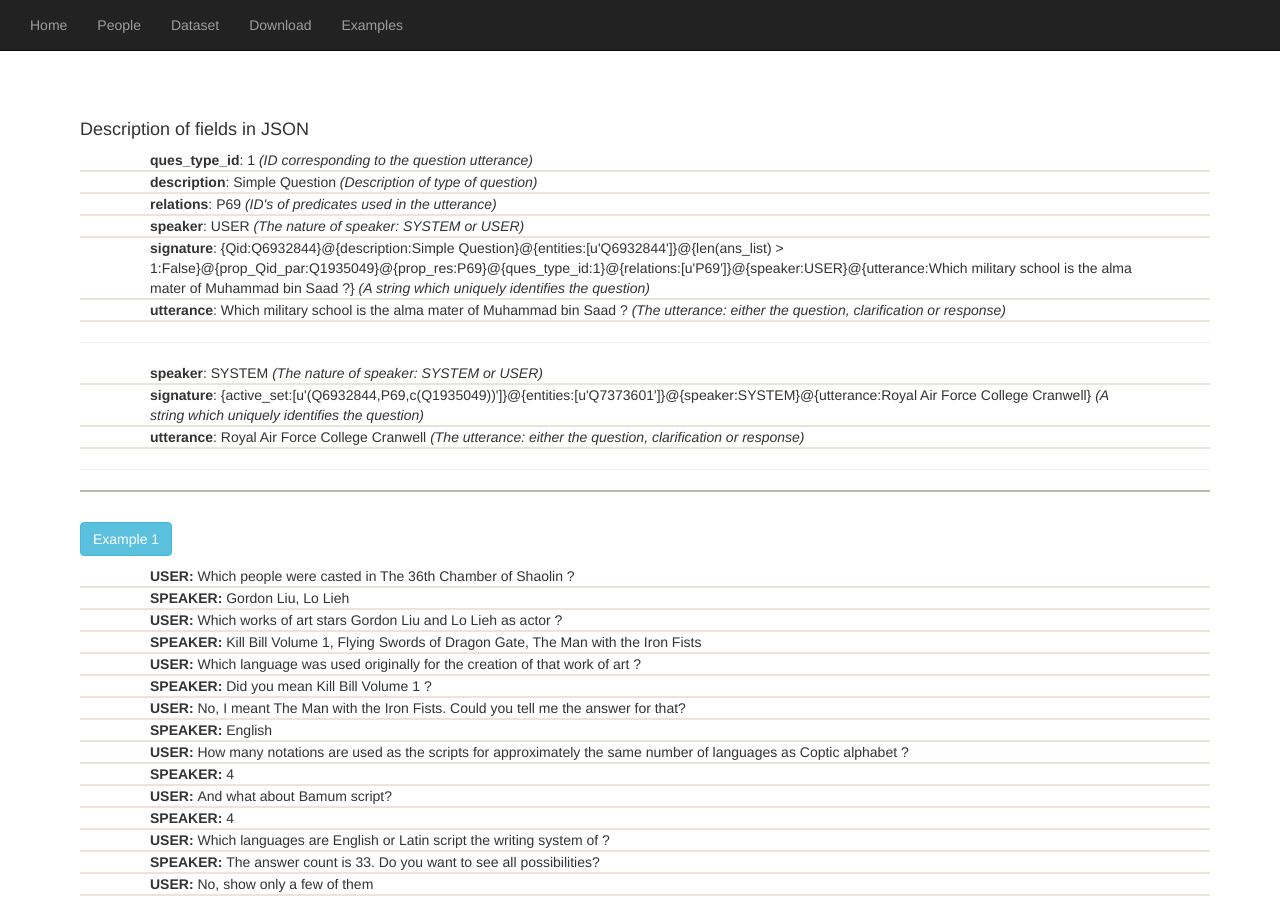
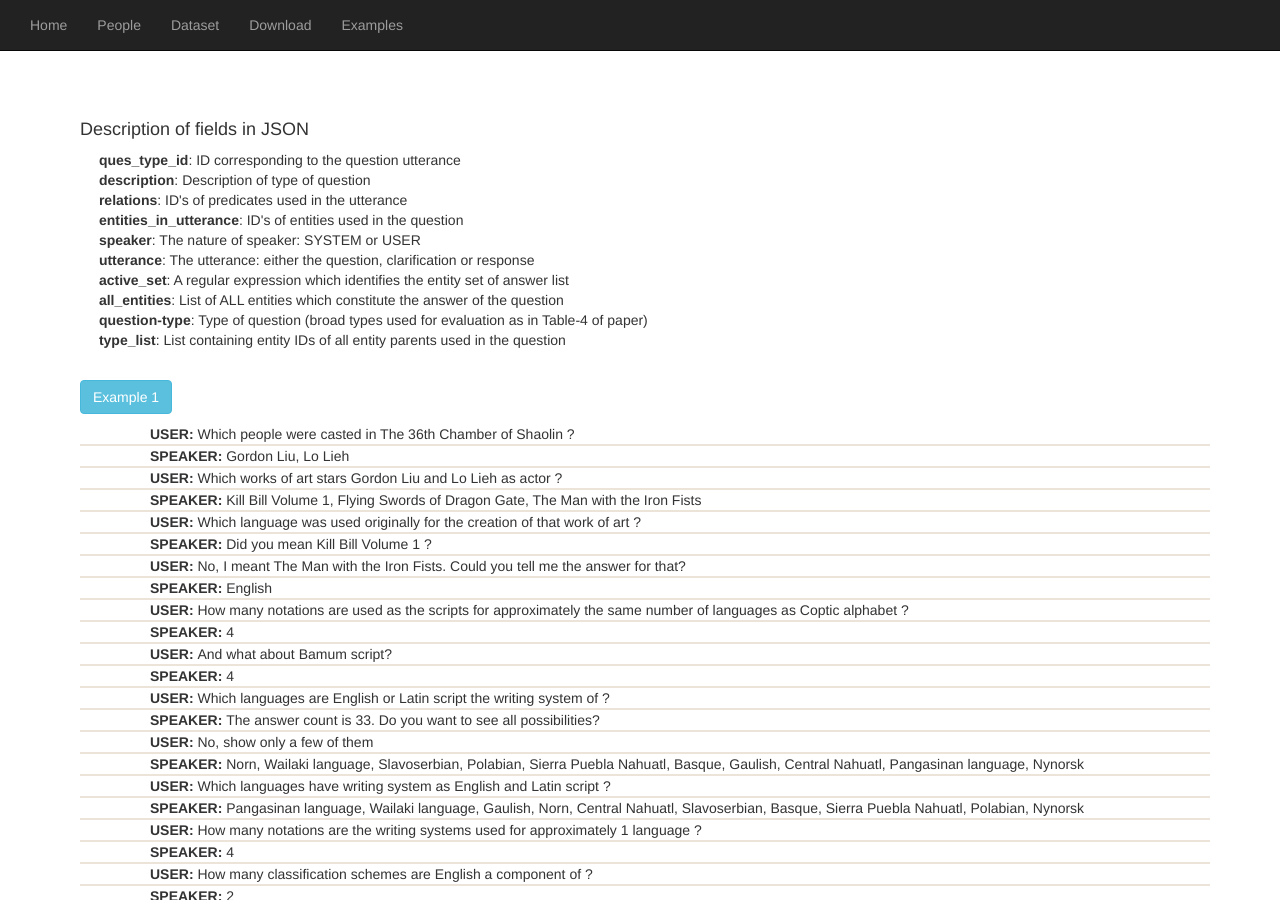
Before and after one commit to amritasaha1812/CSQA, a Jekyll site: the page _pages/example.html, which Jekyll copies as it is, in a window 1280 px wide and 900 px high. Built offline with Jekyll 4.4.1, drawn with Linux system fonts in a browser that asks for light colours; nearby versions of some CDN libraries.

Commit message:
field description

```diff
--- a/_pages/example.html
+++ b/_pages/example.html
@@ -43,44 +43,45 @@
 
       $(function() {
 
-       $.getJSON('../example_dialogs/ex_1.json', function(data) {
-           $.each(data, function(i, f) {
-            if (i<2)
-            {
-            for (key in f)
-            {
-              if (key == "ques_type_id")
-                desc = "ID corresponding to the question utterance"
-              else if (key == "description")
-                desc = "Description of type of question"
-              else if (key == "relations")
-                desc = "ID's of predicates used in the utterance"
-              else if (key == "entities_in_utterance")
-                desc = "ID's of entities used in the question"
-              else if (key == "speaker")
-                desc = "The nature of speaker: SYSTEM or USER"
-              else if (key == "signature")
-                desc = "A string which uniquely identifies the question"
-              else if (key == "utterance")
-                desc = "The utterance: either the question, clarification or response"
-              // else if (key == 'active_set')
-              //   desc = "A regex which identifies the entity set of answer list"
-              else if (key == 'all_entities')
-                desc = "list of ALL entities which constitute the answer of the question"
-              else
-                desc = ""
-              if (desc != "")
-              {
-              var tblRow = "<tr>" + "<td>" + "<b>" + key + "</b>: " + f[key] + " <em> (" + desc + ") </em>" + "</td>" + "</tr>"
-               $(tblRow).appendTo("#userdata_1 tbody");
-              }
-            }
-            var tblRow = "<hr>"
-              $(tblRow).appendTo("#userdata_1 tbody");
-           }
-         });
+       // $.getJSON('../example_dialogs/ex_1.json', function(data) {
+       //     $.each(data, function(i, f) {
+       //      if (i<2)
+       //      {
+       //      for (key in f)
+       //      {
+       //        if (key == "ques_type_id")
+       //          desc = "ID corresponding to the question utterance"
+       //        else if (key == "description")
+       //          desc = "Description of type of question"
+       //        else if (key == "relations")
+       //          desc = "ID's of predicates used in the utterance"
+       //        else if (key == "entities_in_utterance")
+       //          desc = "ID's of entities used in the question"
+       //        else if (key == "speaker")
+       //          desc = "The nature of speaker: SYSTEM or USER"
+       //        else if (key == "signature")
+       //          desc = "A string which uniquely identifies the question"
+       //        else if (key == "utterance")
+       //          desc = "The utterance: either the question, clarification or response"
+       //        // else if (key == 'active_set')
+       //        //   desc = "A regex which identifies the entity set of answer list"
+       //        else if (key == 'all_entities')
+       //          desc = "list of ALL entities which constitute the answer of the question"
+       //        else
+       //          desc = ""
+       //        if (desc != "")
+       //        {
+       //        var tblRow = "<tr>" + "<td>" + "<b>" + key + "</b>: " + f[key] + " <em> (" + desc + ") </em>" + "</td>" + "</tr>"
+       //         $(tblRow).appendTo("#userdata_1 tbody");
+       //        }
+       //      }
+       //      var tblRow = "<hr>"
+       //        $(tblRow).appendTo("#userdata_1 tbody");
+       //     }
+       //   });
 
-       });
+       // });
+
 
         $.getJSON('../example_dialogs/ex_2.json', function(data) {
            $.each(data, function(i, f) {
@@ -140,11 +141,26 @@
     <h4> Description of fields in JSON </h4>
     <div class="wrapper">
     <div class="profile">
-    <table id= "userdata_1" border="2">
+<!--     <table id= "userdata_1" border="2">
       <tbody>
 
       </tbody>
-    </table>
+    </table> -->
+    <ul>
+
+    <li> <b>ques_type_id</b>: ID corresponding to the question utterance </li>
+    <li> <b>description</b>: Description of type of question </li>
+    <li> <b>relations</b>: ID's of predicates used in the utterance </li>
+    <li> <b>entities_in_utterance</b>: ID's of entities used in the question </li>
+    <li> <b>speaker</b>: The nature of speaker: SYSTEM or USER </li>
+    <li> <b>utterance</b>: The utterance: either the question, clarification or response </li>
+    <li> <b>active_set</b>: A regular expression which identifies the entity set of answer list </li>
+    <li> <b>all_entities</b>: List of ALL entities which constitute the answer of the question </li>
+    <li> <b>question-type</b>: Type of question (broad types used for evaluation as in Table-4 of paper)</li>
+    <li> <b>type_list</b>: List containing entity IDs of all entity parents used in the question </li>
+
+    </ul>
+
     <br>
 
     <button type="button" class="btn btn-info collapsed" data-toggle="collapse" data-target="#userdata_2">Example 1</button> <br>
```
